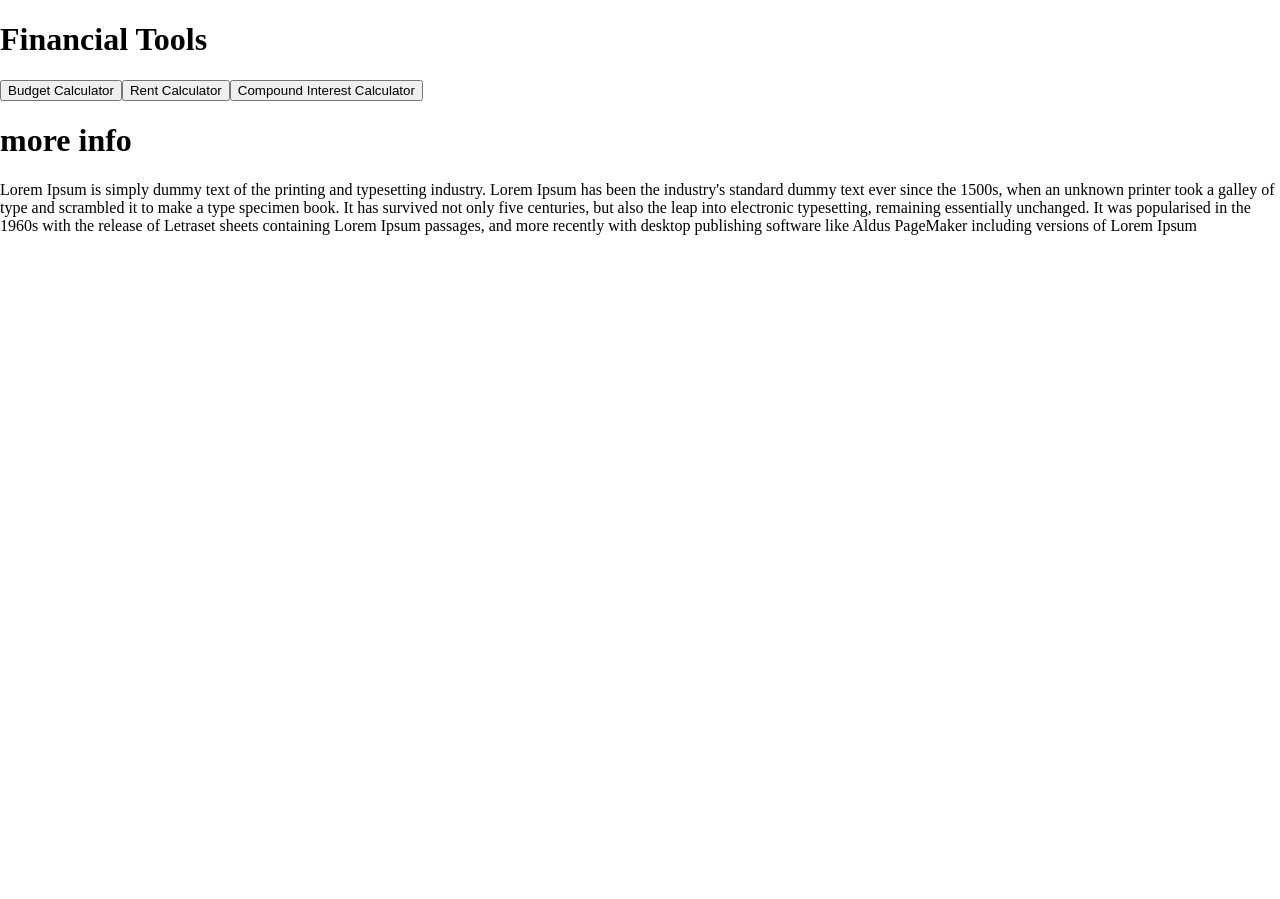
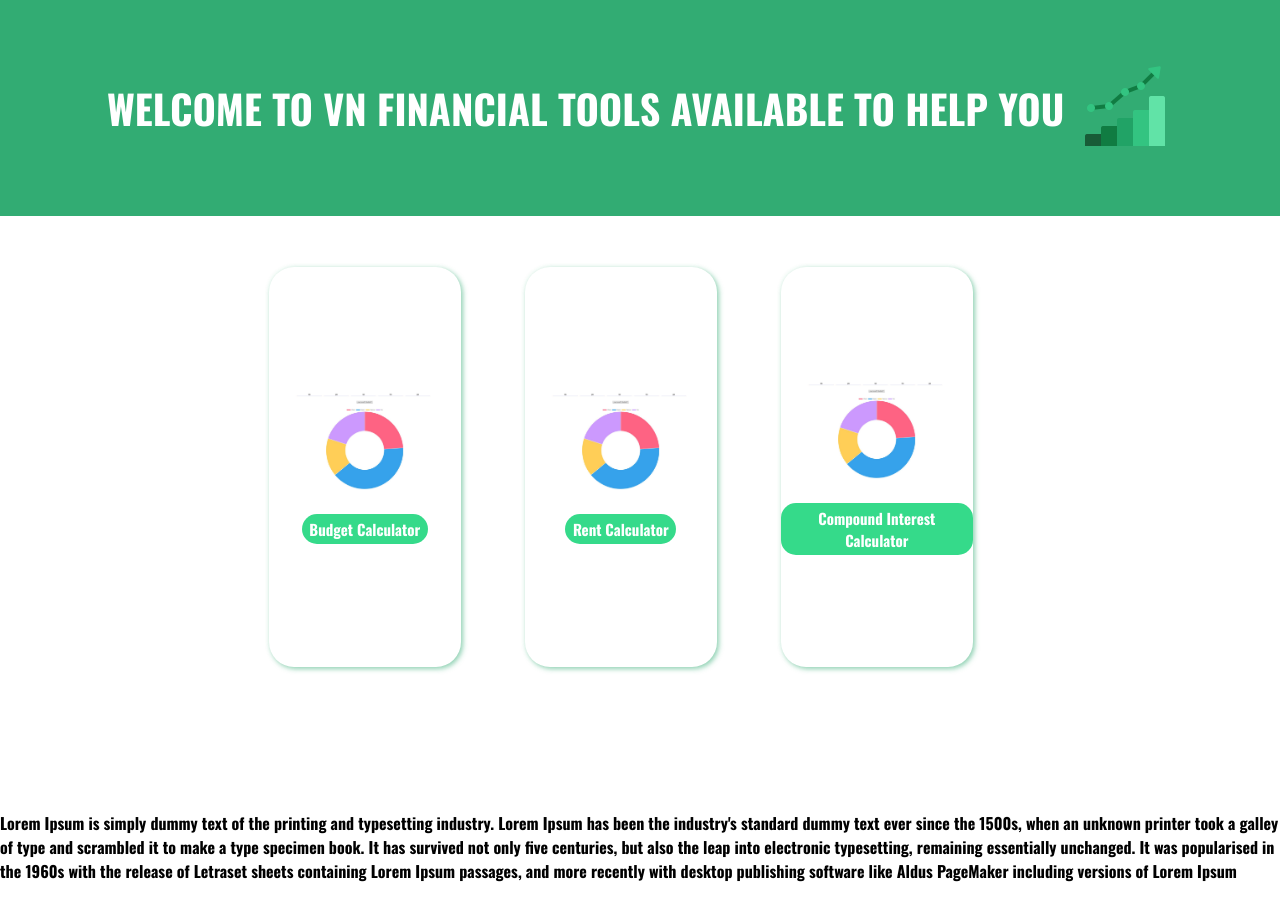
Before and after one commit to mrnguyener21/FInancial_Tool_Web_App, a React (Create React App) app: page / in a window 1280 px wide. Before the commit the page ends 800 px from the top, so only its background shows below. Built offline with nearby package versions, Linux system fonts and the light colour scheme.

Commit message:
finished basic design for main page

```diff
--- a/public/index.html
+++ b/public/index.html
@@ -24,7 +24,9 @@
       work correctly both with client-side routing and a non-root public URL.
       Learn how to configure a non-root public URL by running `npm run build`.
     -->
-    <title>React App</title>
+    <title>VN FINANCIAL TOOLS</title>
+    <link href="https://fonts.googleapis.com/css2?family=Oswald:wght@700&display=swap" rel="stylesheet">
+
   </head>
   <body>
     <noscript>You need to enable JavaScript to run this app.</noscript>
--- a/src/App.js
+++ b/src/App.js
@@ -1,5 +1,8 @@
+/* eslint-disable jsx-a11y/alt-text */
 import React, { useState } from 'react';
 import { BudgetCalculator, CompoundInterestCalculator, RentCalculator, MoreInfo } from './Components';
+import sample from './image/sample.JPG'
+import graph from './image/graph.png';
 
 import styles from './App.module.css'
 
@@ -12,24 +15,36 @@ const App = ()=> {
 
   return (
     <div className={styles.container}>
-      <h1 className={styles.header}>Financial Tools</h1>
-
+      <div className={styles.headerContainer}>
+      <h1 className={styles.header}>WELCOME TO VN FINANCIAL TOOLS  AVAILABLE TO HELP YOU</h1>
+      <img className={styles.graph} src={graph}/>
+      </div>
+    <div className={styles.modalContainer}>
+      <div className={styles.something}>
+        <img className={styles.image} src={sample}/>
         <button type="button" onClick={() => setIsBudgetOpen(true)} className={styles.button}>Budget Calculator</button>
         <Modal className={styles.modal} open={isBudgetOpen} >
           <BudgetCalculator handleClose={() => setIsBudgetOpen(false)} />
         </Modal>
+      </div>
 
+      <div className={styles.something}>
+        <img className={styles.image} src={sample}/>
         <button type="button" onClick={() => setIsRentOpen(true)} className={styles.button}>Rent Calculator</button>
         <Modal className={styles.modal} open={isRentOpen}>
           <RentCalculator handleClose={() => setIsRentOpen(false)} />
         </Modal>
+      </div>
 
+      <div className={styles.something}>
+        <img className={styles.image} src={sample}/>
         <button type="button" onClick={() => setIsCompoundInterestOpen(true)} className={styles.button}>Compound Interest Calculator</button>
         <Modal className={styles.modal} open={isCompoundInterestOpen}>
           <CompoundInterestCalculator handleClose={() => setIsCompoundInterestOpen(false)} />
         </Modal>
+      </div>
+    </div>
 
-      <MoreInfo />
 
       <footer className={styles.footer}>
         <p>Lorem Ipsum is simply dummy text of the printing and typesetting industry. Lorem Ipsum has been the industry's standard dummy text ever since the 1500s, when an unknown printer took a galley of type and scrambled it to make a type specimen book. It has survived not only five centuries, but also the leap into electronic typesetting, remaining essentially unchanged. It was popularised in the 1960s with the release of Letraset sheets containing Lorem Ipsum passages, and more recently with desktop publishing software like Aldus PageMaker including versions of Lorem Ipsum</p>
--- a/src/App.module.css
+++ b/src/App.module.css
@@ -2,8 +2,88 @@ body{
     margin: 0;
     padding: 0;
     outline: none !important;
+    display: flex;
+    justify-content: center;
+}
+
+.container{
+    display: flex;
+    flex-direction: column;
+    align-items: center;
+    justify-content: center;
+}
+
+.headerContainer{
+    /* border: solid black; */
+    width: 100%;
+    display: flex;
+    flex-direction: row;
+    justify-content: center;
+    align-items: center;
+    background-color: rgb(50, 172, 115);
+    color: white;
+    padding: 4% 0 4% 0%;
+    margin-bottom: 4%;
+}
+.header{
+    /* width: 50%; */
+    /* text-align: center;
+    display: flex;
+    justify-content: center;
+    align-items: center; */
+    /* color: white; */
+    font-size: 40px;
+    padding-right: 1%;
+    /* border: solid; */
+}
+
+
+.modalContainer{
+    width: 100%;
+    padding-left: 2%;
+    margin-bottom: 10%;
+    display: flex;
+    justify-content: center;
+}
+
+.something{
+    box-shadow: 0 0 5px rgba(50, 172, 115,.1), 2px 2px 5px rgba(50, 172, 115,.5);
+    display: flex;
+    flex-direction: column;
+    align-items: center;
+    justify-content: center;
+    background-color: white;
+    border-radius: 25px;
+    margin-right: 5%;
+    width: 15%;
+    height: 400px;
+}
+
+.image{
+    width: 100%;
+    border-radius: 25px;
+    margin-bottom: 10%;
+}
+
+.button{
+    border: none;
+    outline: none;
+    background-Color:rgba(3, 209, 109, 0.8);
+    border-radius: 15px;
+    padding: 2% 4% 2% 4%;
+    color: rgb(255, 255, 255);
+    margin-bottom: 2%;
+    font-size: 15px;
+    font-family: 'Oswald', sans-serif;
+}
+
+.button:hover{
+    background-color: rgb(3, 209, 109);
+    cursor: pointer;
+    transition: all 0.2s ease-in-out 0s;
 }
 .modal{
+    /* border: solid; */
     margin-top: 4%;
     margin-left: 5%;
     width: 90%;
--- a/src/index.js
+++ b/src/index.js
@@ -2,4 +2,6 @@ import React from 'react';
 import ReactDOM from 'react-dom'
 import App from './App'
 
+import './index.module.css';
+
 ReactDOM.render(<App />, document.getElementById('root'));
--- /dev/null
+++ b/src/index.module.css
@@ -0,0 +1,6 @@
+body {
+    padding: 0;
+    margin: 0;
+    /* background-color: rgb(50, 172, 115); */
+    font-family: 'Oswald', sans-serif;
+}
```
Also changed, not shown: src/Components/BudgetCalculator/BudgetCalculator.module.css (line endings or trailing spaces), src/image/graph.png (added), src/image/sample.JPG (added). Lines whose indentation alone changed are shown as unchanged.
